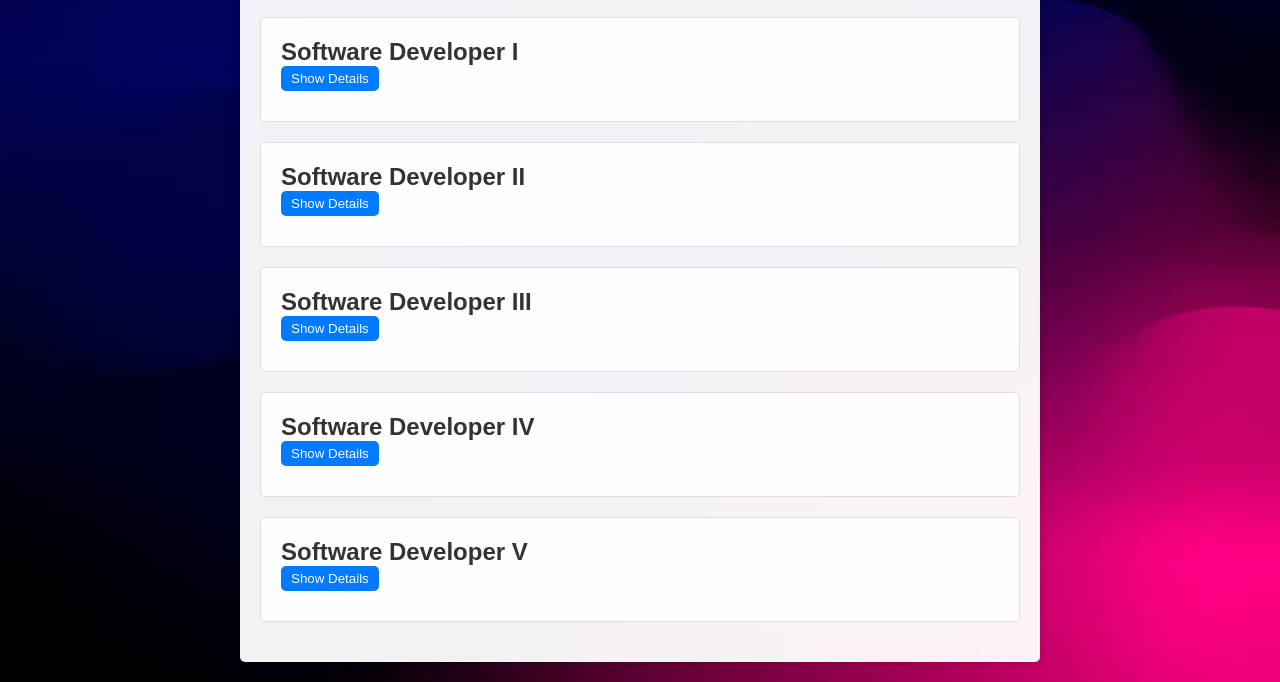
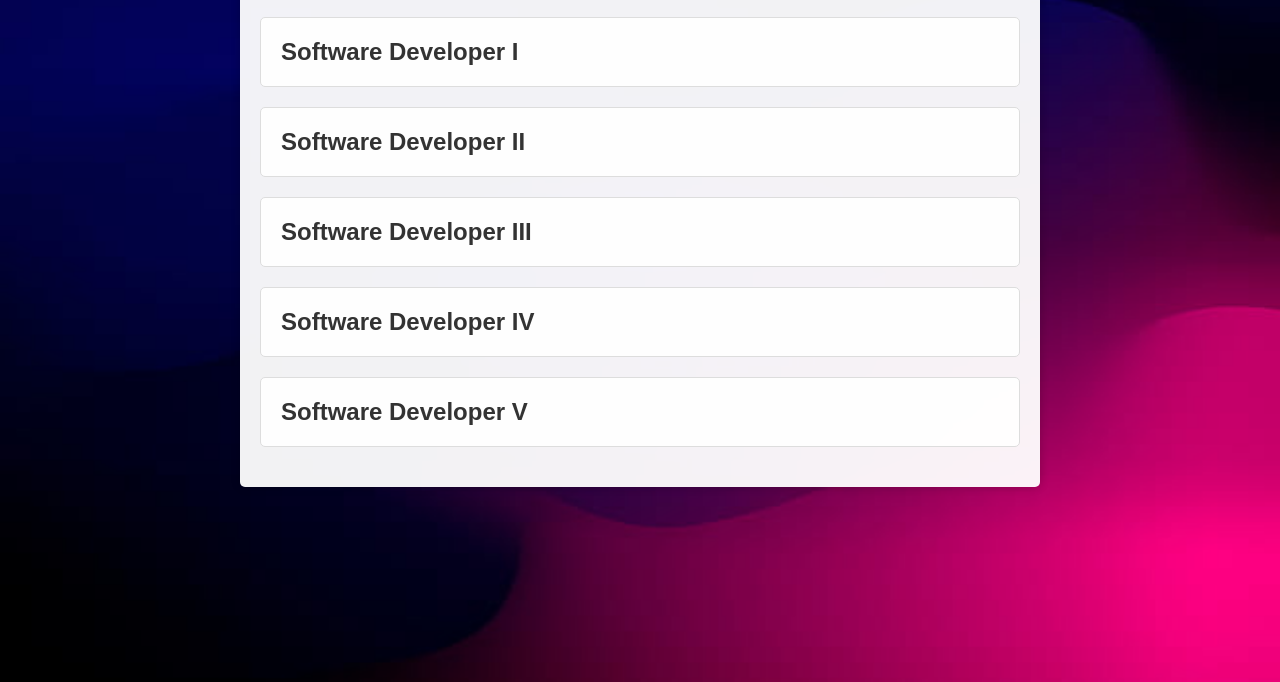
Before and after one commit to lordfather425/Multipagetest, a plain HTML site: page VINLAND/careers.html in a window 1280 px wide. Shown: the part 118-800 px from the top of the page. Drawn offline with Linux system fonts and the light colour scheme.

Commit message:
Update careers.html

```diff
--- a/VINLAND/careers.html
+++ b/VINLAND/careers.html
@@ -17,14 +17,12 @@
             </ul>
         </nav>
     </header>
-
     <main>
         <section class="content">
             <h1>Careers @ VINLAND</h1>
             <ul class="job-list">
                 <li class="job-item">
                     <h2>Software Developer I</h2>
-                    <button class="toggle-details">Show Details</button>
                     <div class="job-details">
                         <p>Job Description: We are looking for a junior software developer to join our team.</p>
                         <p>Location: New York</p>
@@ -36,7 +34,6 @@
 
                 <li class="job-item">
                     <h2>Software Developer II</h2>
-                    <button class="toggle-details">Show Details</button>
                     <div class="job-details">
                         <p>Job Description: We are seeking an experienced software developer to join our advanced projects team.</p>
                         <p>Location: San Francisco</p>
@@ -48,7 +45,6 @@
 
                 <li class="job-item">
                     <h2>Software Developer III</h2>
-                    <button class="toggle-details">Show Details</button>
                     <div class="job-details">
                         <p>Job Description: We are looking for a senior software developer to lead our software engineering team.</p>
                         <p>Location: Austin</p>
@@ -60,7 +56,6 @@
 
                 <li class="job-item">
                     <h2>Software Developer IV</h2>
-                    <button class="toggle-details">Show Details</button>
                     <div class="job-details">
                         <p>Job Description: We are looking for a software developer with expertise in front-end development.</p>
                         <p>Location: Seattle</p>
@@ -72,7 +67,6 @@
 
                 <li class="job-item">
                     <h2>Software Developer V</h2>
-                    <button class="toggle-details">Show Details</button>
                     <div class="job-details">
                         <p>Job Description: We are seeking a software developer with expertise in mobile app development.</p>
                         <p>Location: Los Angeles</p>
```
